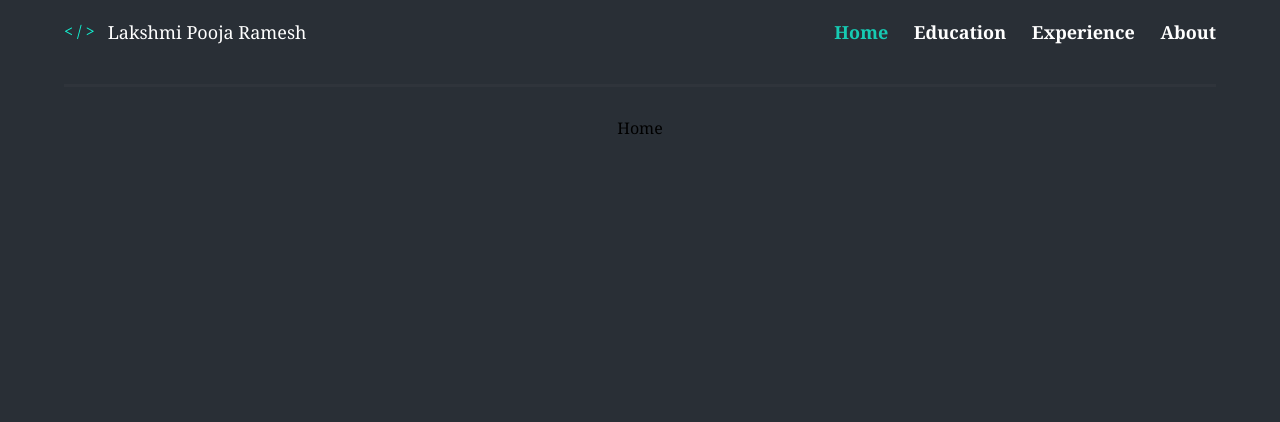
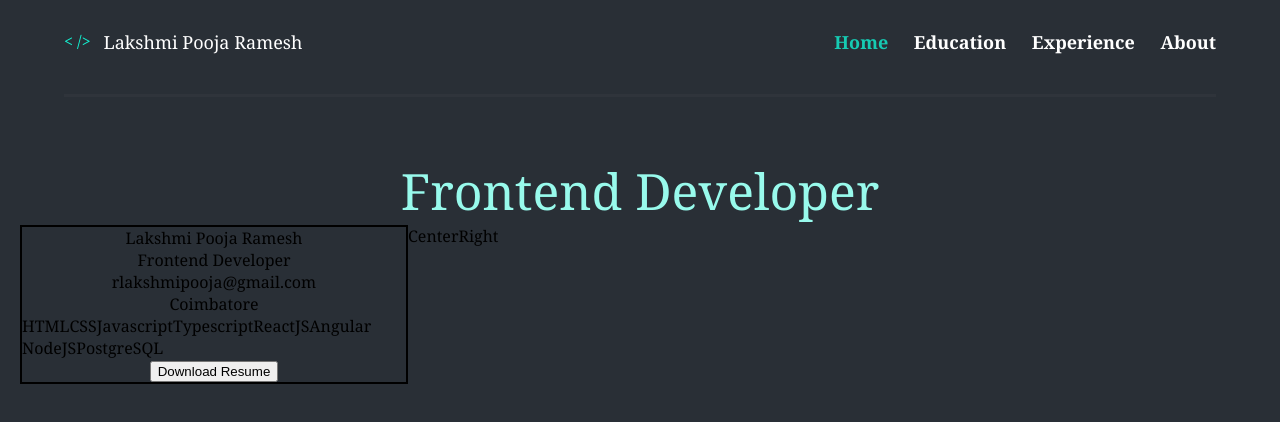
Before and after one commit to rlakshmipooja/Lakshmi-Pooja-Portfolio, a React (Create React App) app: page / in a window 1280 px wide. Shown: the top 422 px of the page. Built offline with nearby package versions, Linux system fonts and the light colour scheme.

Commit message:
update the home page left panel

```diff
--- a/src/assets/jsons/text.json
+++ b/src/assets/jsons/text.json
@@ -1,3 +1,8 @@
 {
-    "name": "Lakshmi Pooja Ramesh"
+    "name": "Lakshmi Pooja Ramesh",
+    "designation": "Frontend Developer",
+    "email": "rlakshmipooja@gmail.com",
+    "city": "Coimbatore",
+    "skills": ["HTML", "CSS", "Javascript", "Typescript", "ReactJS", "Angular", "NodeJS", "PostgreSQL"],
+    "tag": "< />"
 }
--- a/src/components/Header/Header.css
+++ b/src/components/Header/Header.css
@@ -1,6 +1,6 @@
 .container{
     margin: auto;
-    padding: 20px 0;
+    padding: 30px 0;
     width: 90vw;
 }
 
--- a/src/components/Header/Header.jsx
+++ b/src/components/Header/Header.jsx
@@ -12,7 +12,7 @@ function Header() {
         <div className='container'>
             <div className='top'>
                 <div className='headerLeft'>
-                    <div className='headerIcon'> &lt; &#47; &gt;</div>
+                    <div className='headerIcon'> {data.tag}</div>
                     <div className='headerName'>{data.name} </div>
                 </div>
                 <Nav/>
--- /dev/null
+++ b/src/components/Home/Home.css
@@ -0,0 +1,22 @@
+.homeContainer{
+    padding: 20px;
+}
+
+.designation{
+    color: #98faec;
+    font-size: 50px;
+}
+
+.innerContainer{
+    display: flex;
+}
+
+.leftContainer{
+    border: 2px solid black;
+    width: 30vw;
+}
+
+.skills{
+    display: flex;
+    flex-wrap: wrap;
+}
--- a/src/components/Home/Home.jsx
+++ b/src/components/Home/Home.jsx
@@ -1,8 +1,33 @@
-import React from 'react'
+import React from 'react';
+
+import data from '../../assets/jsons/text.json'
+
+import './Home.css';
+import Resume from '../Resume/Resume';
 
 function Home() {
+    const skills = data.skills;
+
     return (
-        <div>Home</div>
+        <div className='homeContainer'>
+            <div className='designation'>{data.designation}</div>
+            <div className='innerContainer'>
+                <div className='leftContainer'>
+                    <div>{data.name}</div>
+                    <div>{data.designation}</div>
+                    <div>{data.email}</div>
+                    <div>{data.city}</div>
+                    <div className='skills'>
+                        {skills.map((skill, index) => {
+                            return <div key={index}>{skill}</div>
+                        })}
+                    </div>
+                    <Resume/>
+                </div>
+                <div>Center</div>
+                <div>Right</div>
+            </div>
+        </div>
     )
 }
 
--- /dev/null
+++ b/src/components/Resume/Resume.jsx
@@ -0,0 +1,14 @@
+import React from 'react';
+
+function Resume() {
+
+    return (
+        <a href='/files/resume.pdf' download >
+            <button>
+                Download Resume
+            </button>
+        </a>
+    )
+}
+
+export default Resume
```
Also changed, not shown: 1 other file (tests, documents, lock files or other folders).
